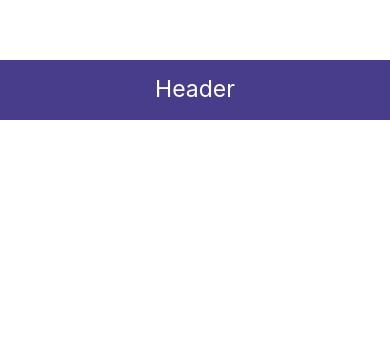
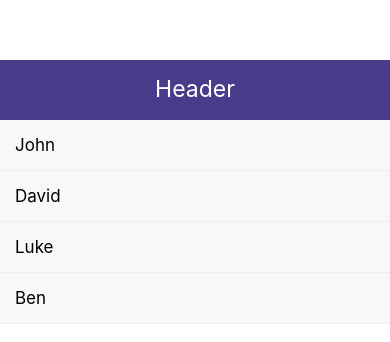
Before and after one commit to Gregfanyan/React-Native-Todo-App, a React Native app: screen / in a window 390 px wide. Shown: the top 342 px of the page. Built offline with nearby package versions, Linux system fonts and the light colour scheme.

Commit message:
displaying data in ui

```diff
--- a/App.js
+++ b/App.js
@@ -1,6 +1,9 @@
 import React, { useState } from "react";
-import { StyleSheet, Text, View, Button } from "react-native";
+import { StyleSheet, Text, View, Button, FlatList } from "react-native";
+import { v4 as uuid } from "uuid";
+
 import Header from "./components/Header";
+import ListItem from "./components/ListItem";
 
 const styles = StyleSheet.create({
   container: {
@@ -10,15 +13,32 @@ const styles = StyleSheet.create({
 });
 
 export default function App() {
-  const [outputText, setOututText] = useState(false);
-
-  const changeTextHandleClick = () => {
-    setOututText(!outputText);
-  };
+  const [item, setItem] = useState([
+    {
+      id: uuid(),
+      name: "John",
+    },
+    {
+      id: uuid(),
+      name: "David",
+    },
+    {
+      id: uuid(),
+      name: "Luke",
+    },
+    {
+      id: uuid(),
+      name: "Ben",
+    },
+  ]);
 
   return (
     <View style={styles.container}>
       <Header title="Header" />
+      <FlatList
+        data={item}
+        renderItem={({ item }) => <ListItem item={item} />}
+      />
     </View>
   );
 }
--- a/components/ListItem/index.js
+++ b/components/ListItem/index.js
@@ -0,0 +1,38 @@
+import React from "react";
+import {
+  StyleSheet,
+  Text,
+  View,
+  Button,
+  FlatList,
+  TouchableOpacity,
+} from "react-native";
+
+const styles = StyleSheet.create({
+  listItem: {
+    padding: 15,
+    backgroundColor: "#f8f8f8",
+    borderBottomWidth: 1,
+    borderColor: "#eee",
+  },
+  listText: {
+    fontSize: 17,
+  },
+  listItemView: {
+    flexDirection: "row",
+    justifyContent: "space-between",
+    alignItems: "center",
+  },
+});
+
+function ListItem({ item }) {
+  return (
+    <TouchableOpacity style={styles.listItem}>
+      <View style={styles.listItemView}>
+        <Text style={styles.listText}>{item.name}</Text>
+      </View>
+    </TouchableOpacity>
+  );
+}
+
+export default ListItem;
--- a/package.json
+++ b/package.json
@@ -14,7 +14,7 @@
     "react-dom": "16.13.1",
     "react-native": "https://github.com/expo/react-native/archive/sdk-41.0.0.tar.gz",
     "react-native-web": "~0.13.12",
-    "uuidv4": "^6.2.8"
+    "uuidv4": "^5.0.1"
   },
   "devDependencies": {
     "@babel/core": "^7.9.0"
```
Also changed, not shown: 1 other file (tests, documents, lock files or other folders).
